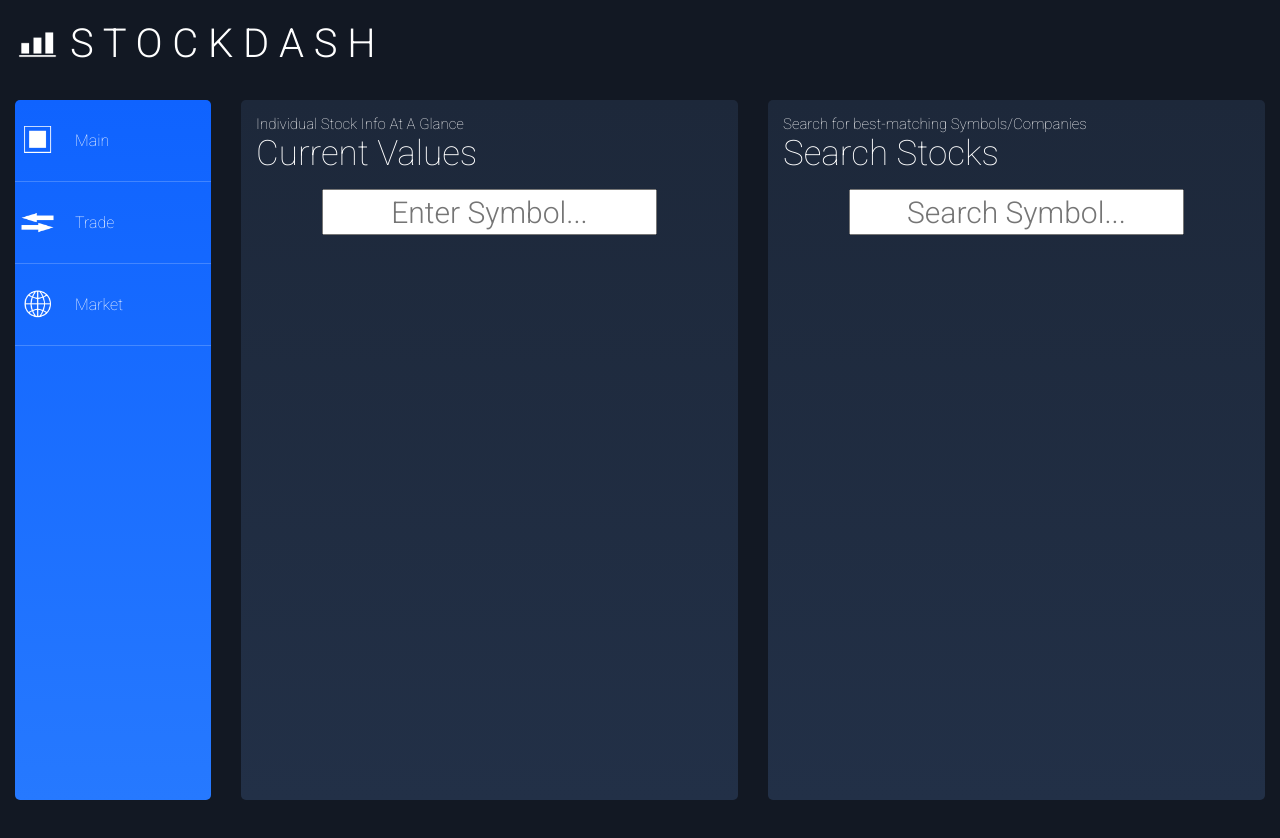
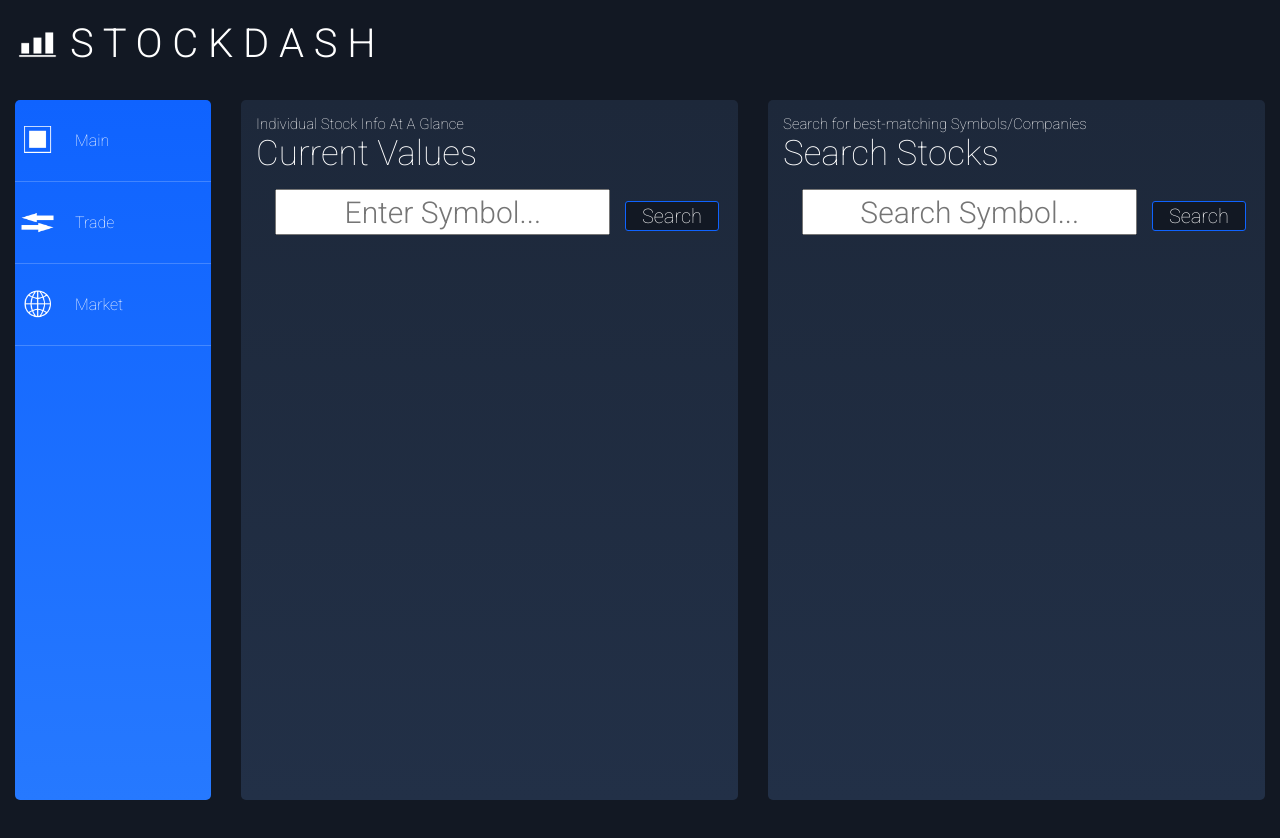
Before and after one commit to wmctavish/stockdash, a React (Create React App) app: page / in a window 1280 px wide. Both pictures are taken after a click on the element "Market". Shown: the top 838 px of the page. Built offline with nearby package versions, Linux system fonts and the light colour scheme.

Commit message:
stock search updates

```diff
--- a/src/components/Market.js
+++ b/src/components/Market.js
@@ -71,7 +71,9 @@ class Market extends Component {
                     <div style={title}>
                         <div style={subHeading}>Individual Stock Info At A Glance</div>
                         <div style={heading}>Current Values</div>
-                        <div><input ref={this.stock} style={searchBar} placeholder='Enter Symbol...'></input></div>
+                        <div><input ref={this.stock} style={searchBar} placeholder='Enter Symbol...'></input>
+                        <button style={buttonStyle}>Search</button>
+                        </div>
                     </div>
 
 
@@ -146,4 +148,17 @@ const searchBar = {
     margin: '15px'
 }
 
+const buttonStyle = {
+    color: 'white',
+    borderRadius: '3px',
+    width: '20%',
+    height: '30px',
+    border: '1px solid #0f63ff',
+    backgroundColor:'#121823',
+    fontSize: '20px',
+    fontFamily: 'Roboto, sans-serif',
+    fontWeight: '100',
+    cursor: 'pointer'
+}
+
 export default Market;
--- a/src/components/Stocksearch.js
+++ b/src/components/Stocksearch.js
@@ -18,12 +18,13 @@ class Stocksearch extends Component {
         this.stock.current.addEventListener("keydown", this.searchStock);
     }
 
-    searchStock() {
+    searchStock(enterKey) {
         search = this.stock.current.value;
         const url = 'https://www.alphavantage.co/query?function=SYMBOL_SEARCH&keywords=' + search + '&apikey=X22KEUCYAWJWZLZ2'
         let stockData;
         let symbol;
         let names;
+        if (enterKey.keyCode == 13) {
         fetch(url).then(response => {
             return response.json();
         }).then(data => {
@@ -38,7 +39,7 @@ class Stocksearch extends Component {
         }).catch(err => {
             console.log(err);
         });
-    }
+    }};
 
     render() {
         return (
@@ -46,7 +47,9 @@ class Stocksearch extends Component {
                 <div style={title}>
                     <div style={subHeading}>Search for best-matching Symbols/Companies</div>
                     <div style={heading}>Search Stocks</div>
-                    <div><input ref={this.stock} style={searchBar} placeholder='Search Symbol...'></input></div>
+                    <div><input ref={this.stock} style={searchBar} placeholder='Search Symbol...'></input>
+                    <button style={buttonStyle}>Search</button>
+                    </div>
 
                     <div ref={this.suggestions} style={results}>
                         <p style={suggestion}>{this.state.suggestionName}</p>
@@ -118,4 +121,17 @@ const suggestion = {
     marginBottom: '5px'
 }
 
+const buttonStyle = {
+    color: 'white',
+    borderRadius: '3px',
+    width: '20%',
+    height: '30px',
+    border: '1px solid #0f63ff',
+    backgroundColor:'#121823',
+    fontSize: '20px',
+    fontFamily: 'Roboto, sans-serif',
+    fontWeight: '100',
+    cursor: 'pointer'
+}
+
 export default Stocksearch;
--- a/src/components/Stockstats.js
+++ b/src/components/Stockstats.js
@@ -29,8 +29,8 @@ const summary = {
 }
 
 const stats = {
-    marginRight: '40%',
-    marginLeft: '40%',
+    marginRight: '15%',
+    marginLeft: '15%',
     fontFamily: 'Roboto, sans-serif',
     fontWeight: '300',
     justifyContent: 'center'
```
